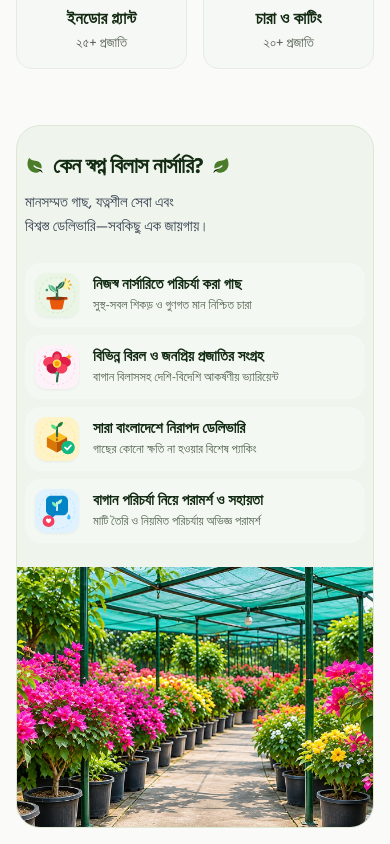
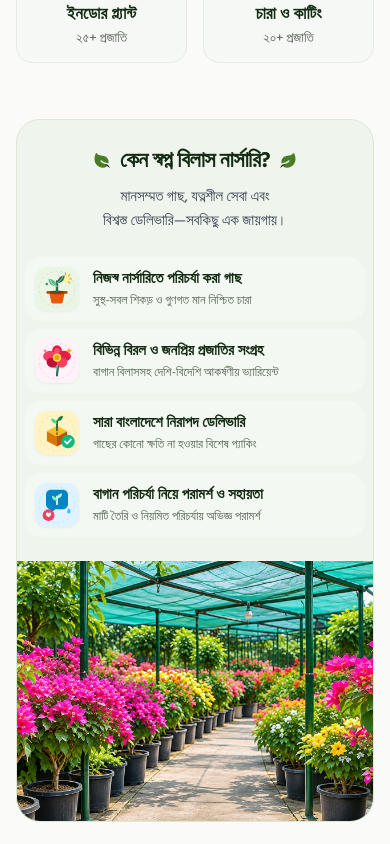
Before and after one commit to sakibnjr/sopnobilash, a Next.js app: page / in a window 390 px wide. Shown: the part 1460-2304 px from the top of the page. Built offline with nearby package versions, Linux system fonts and the light colour scheme.

Commit message:
Adjust mobile hero and text alignment

```diff
--- a/src/app/page.tsx
+++ b/src/app/page.tsx
@@ -946,7 +946,7 @@ export default function HomePage() {
         <section
           className={`${CONTAINER_CLASS} flex flex-col pt-3 sm:pt-4 lg:pt-6`}
         >
-          <div className="relative w-full h-[640px] sm:h-auto rounded-2xl sm:rounded-3xl overflow-hidden bg-[#F5F8F2] flex flex-col justify-between sm:min-h-[520px] md:min-h-[560px] lg:min-h-[600px] xl:min-h-[620px]">
+          <div className="relative w-full rounded-2xl sm:rounded-3xl overflow-hidden bg-[#F5F8F2] flex flex-col justify-between sm:min-h-[520px] md:min-h-[560px] lg:min-h-[600px] xl:min-h-[620px]">
             {/* Background Hero Artwork on Desktop/Tablet */}
             <Image
               src="/assets/hero-bg.webp"
@@ -958,7 +958,7 @@ export default function HomePage() {
             />
 
             {/* Foreground Hero Content */}
-            <div className="relative z-10 flex flex-col justify-between h-full px-4 sm:px-8 lg:px-12 xl:px-14 pt-6 sm:pt-0 pb-4 sm:pb-0 sm:justify-center sm:gap-16 lg:gap-20 sm:min-h-[520px] md:min-h-[560px] lg:min-h-[600px] xl:min-h-[620px]">
+            <div className="relative z-10 flex flex-col justify-between h-auto sm:h-full px-4 sm:px-8 lg:px-12 xl:px-14 pt-6 sm:pt-0 pb-4 sm:pb-0 sm:justify-center sm:gap-16 lg:gap-20 sm:min-h-[520px] md:min-h-[560px] lg:min-h-[600px] xl:min-h-[620px]">
               {/* Mobile: edge-to-edge hero image on top with floating chips (proportional flex height) */}
               <div className="sm:hidden relative -mx-4 -mt-6 h-[clamp(180px,60vw,235px)] rounded-b-[2rem] overflow-hidden">
                 <Image
@@ -1154,8 +1154,8 @@ export default function HomePage() {
         <section id="why-us" className={`${CONTAINER_CLASS} py-6`}>
           <div className="w-full rounded-3xl bg-[#EFF5EC] border border-[#DCE7D4] overflow-hidden grid grid-cols-1 lg:grid-cols-12 items-stretch">
             {/* Left Text Content — Centered & Seamless Full Width Cards */}
-            <div className="lg:col-span-5 px-2 py-6 sm:px-4 sm:py-8 lg:px-7 lg:py-10 flex flex-col items-start justify-center text-left">
-              <div className="flex items-center justify-start gap-2 sm:gap-2.5">
+            <div className="lg:col-span-5 px-2 py-6 sm:px-4 sm:py-8 lg:px-7 lg:py-10 flex flex-col items-center lg:items-start justify-center text-center lg:text-left">
+              <div className="flex items-center justify-center lg:justify-start gap-2 sm:gap-2.5">
                 {/* Left decorative leaf */}
                 <motion.svg
                   initial={{ rotate: -25, opacity: 0 }}
@@ -1205,7 +1205,7 @@ export default function HomePage() {
                 </motion.svg>
               </div>
 
-              <p className="mt-2 text-[#374151] text-[15px] lg:text-[17px] leading-[1.6] text-left max-w-[420px]">
+              <p className="mt-2 text-[#374151] text-[15px] lg:text-[17px] leading-[1.6] text-center lg:text-left max-w-[420px]">
                 মানসম্মত গাছ, যত্নশীল সেবা এবং
                 <br />
                 বিশ্বস্ত ডেলিভারি—সবকিছু এক জায়গায়।
@@ -1706,10 +1706,10 @@ export default function HomePage() {
                 transition={{ duration: 0.55, ease: [0.22, 1, 0.36, 1] }}
                 className="lg:col-span-5 space-y-4 sm:space-y-5 lg:self-center"
               >
-                <h3 className="text-[18px] min-[380px]:text-[19px] sm:text-[22px] font-bold text-[#132A13] leading-snug">
+                <h3 className="text-[18px] min-[380px]:text-[19px] sm:text-[22px] font-bold text-[#132A13] leading-snug text-center lg:text-left">
                   স্বপ্ন বিলাস নার্সারি (Swapna Bilas Nursery)
                 </h3>
-                <p className="text-[#374151] text-[15px] sm:text-[16px] leading-relaxed">
+                <p className="text-[#374151] text-[15px] sm:text-[16px] leading-relaxed text-center lg:text-left">
                   <strong>
                     “ছাত্র, শখের বাগানি, উদ্যোক্তা ও অনলাইন সেলার ❤️🥀”
                   </strong>{" "}
```
